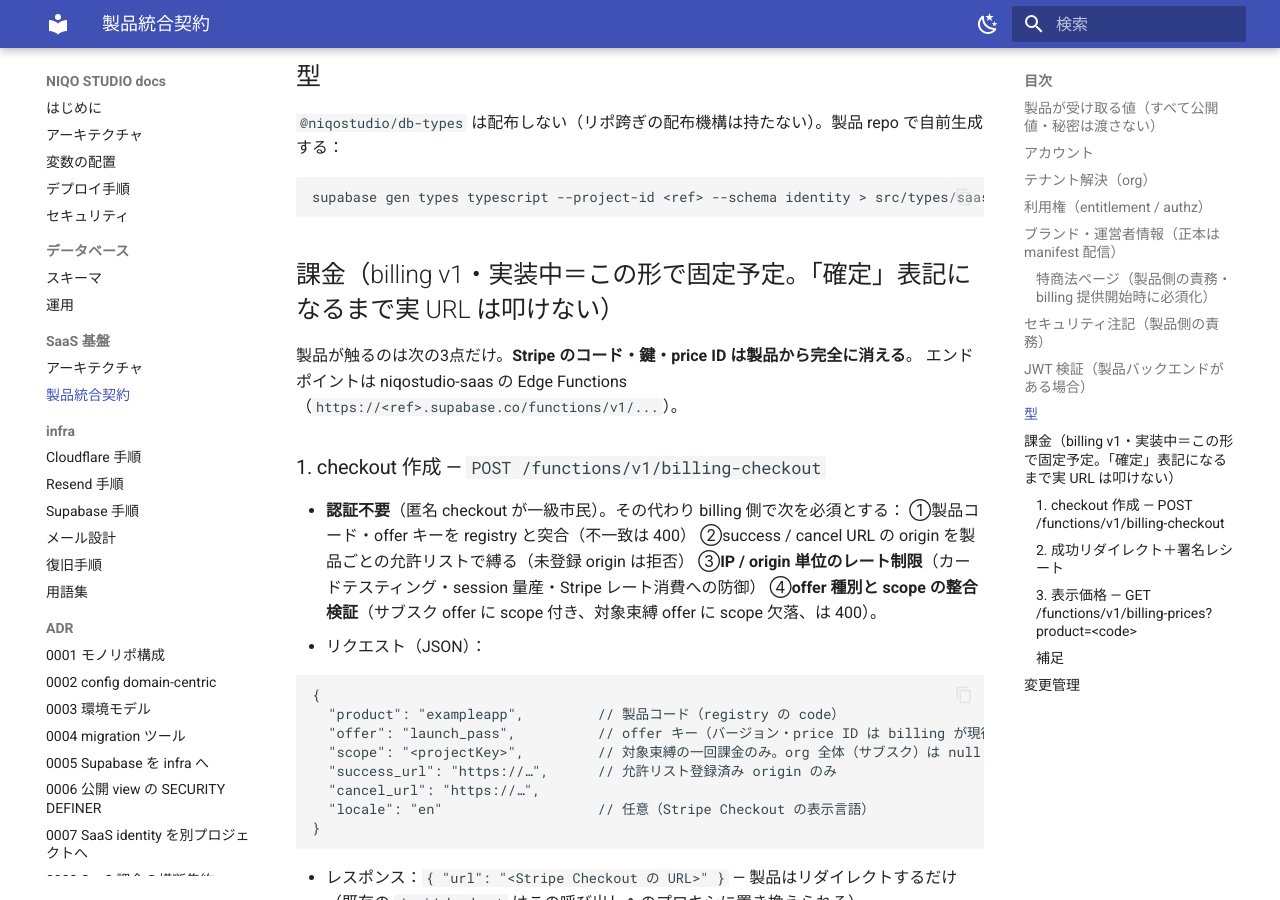
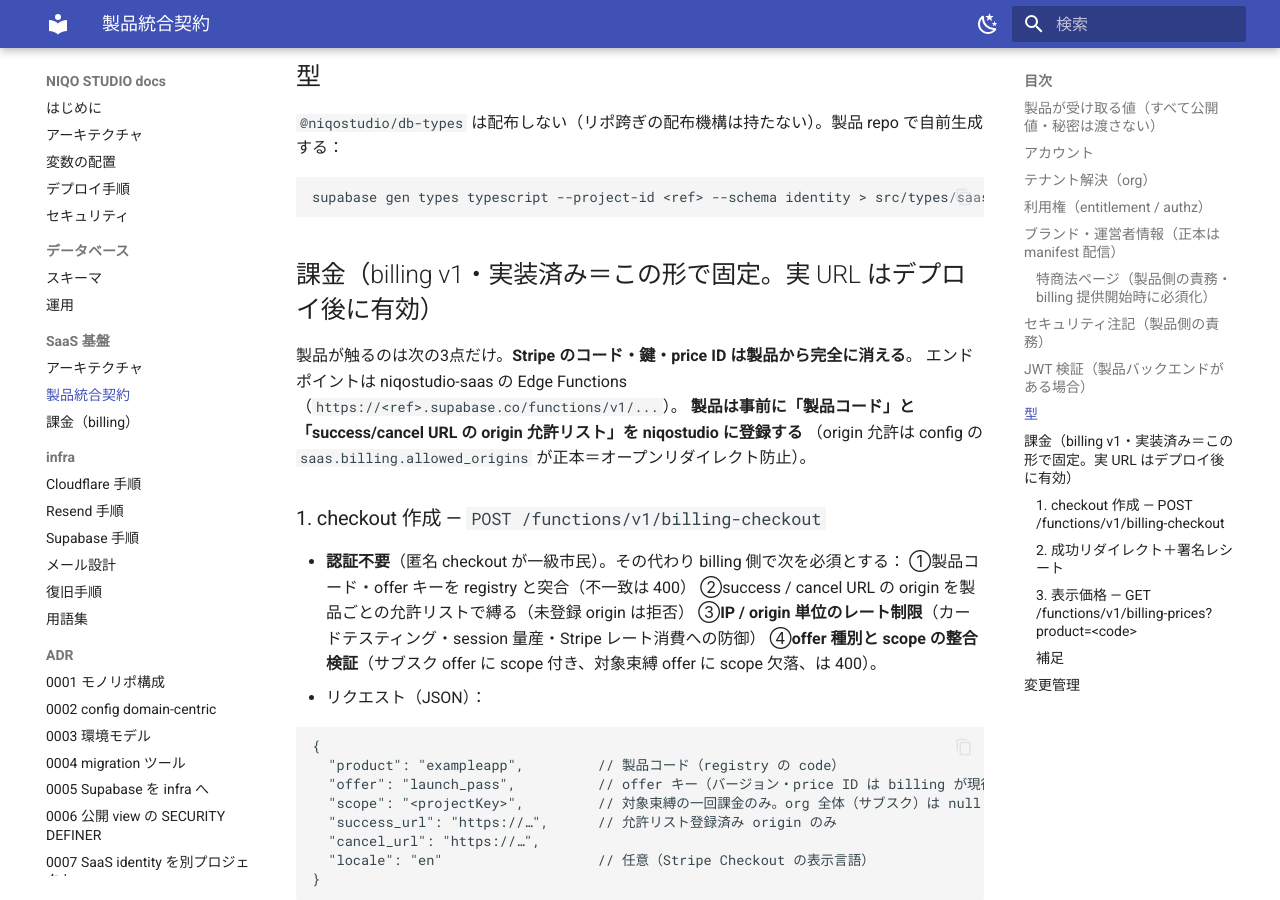
Before and after one commit to niqostudio/niqostudio, an MkDocs documentation site: the page built from docs/saas/contract.md, in a window 1280 px wide and 900 px high, scrolled down 5514 px. Built offline with MkDocs 1.6.1 and Material for MkDocs 9.7.7, drawn with Linux system fonts in a browser that asks for light colours.

Commit message:
docs(saas): billing 運用・デプロイ・E2E 手順と契約の確定化
docs/saas/billing.md（構成・必要 secret・ローカル E2E・本番デプロイ）。
contract の課金節を「実装済み・この形で固定」に更新し、製品コード＋origin
允許リストの事前登録を明記。config に saas.billing.allowed_origins（origin 允許の
正本）。saas-platform CLAUDE にテスト・billing の入口。mkdocs nav 追加。

````diff
--- a/config.production.json
+++ b/config.production.json
@@ -19,6 +19,9 @@
           "email_change": "Confirm your new email address"
         }
       }
+    },
+    "billing": {
+      "allowed_origins": {}
     }
   },
   "domains": {
--- a/docs/saas/contract.md
+++ b/docs/saas/contract.md
@@ -209,10 +209,12 @@ const isPaid = (target: string | null) => plansFor(target).some((p) => p !== 'fr
 supabase gen types typescript --project-id <ref> --schema identity > src/types/saas-database.ts
 ```
 
-## 課金（billing v1・実装中＝この形で固定予定。「確定」表記になるまで実 URL は叩けない）
+## 課金（billing v1・実装済み＝この形で固定。実 URL はデプロイ後に有効）
 
 製品が触るのは次の3点だけ。**Stripe のコード・鍵・price ID は製品から完全に消える**。
 エンドポイントは niqostudio-saas の Edge Functions（`https://<ref>.supabase.co/functions/v1/...`）。
+**製品は事前に「製品コード」と「success/cancel URL の origin 允許リスト」を niqostudio に登録する**
+（origin 允許は config の `saas.billing.allowed_origins` が正本＝オープンリダイレクト防止）。
 
 ### 1. checkout 作成 — `POST /functions/v1/billing-checkout`
 
--- a/mkdocs.yml
+++ b/mkdocs.yml
@@ -44,6 +44,7 @@ nav:
   - SaaS 基盤:
       - アーキテクチャ: saas/architecture.md
       - 製品統合契約: saas/contract.md
+      - 課金（billing）: saas/billing.md
   - infra:
       - Cloudflare 手順: infra/cloudflare.md
       - Resend 手順: infra/resend.md
````
Also changed, not shown: docs/saas/billing.md (added, +66 -0 lines), saas-platform/CLAUDE.md (+5 -0 lines).
